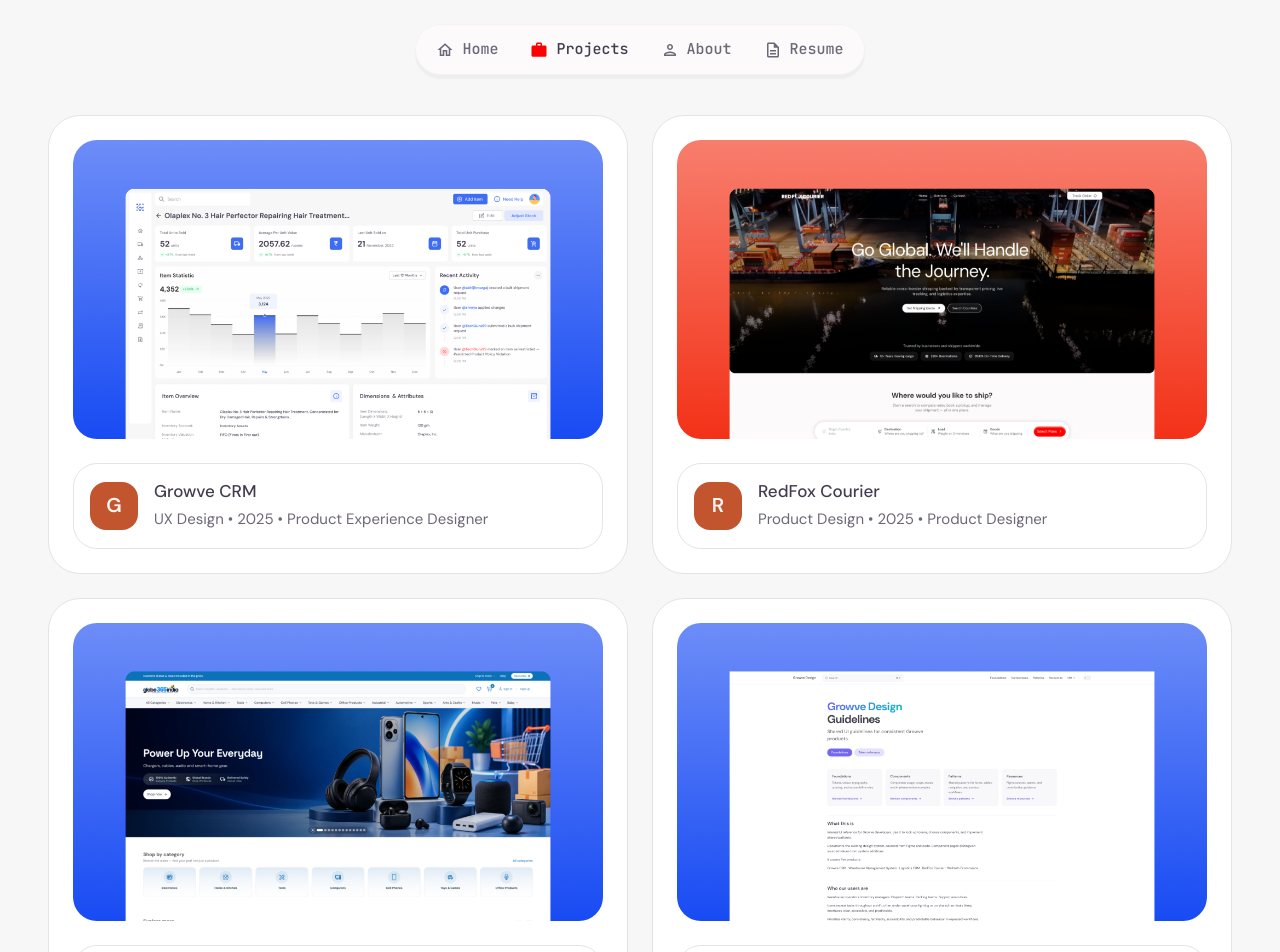
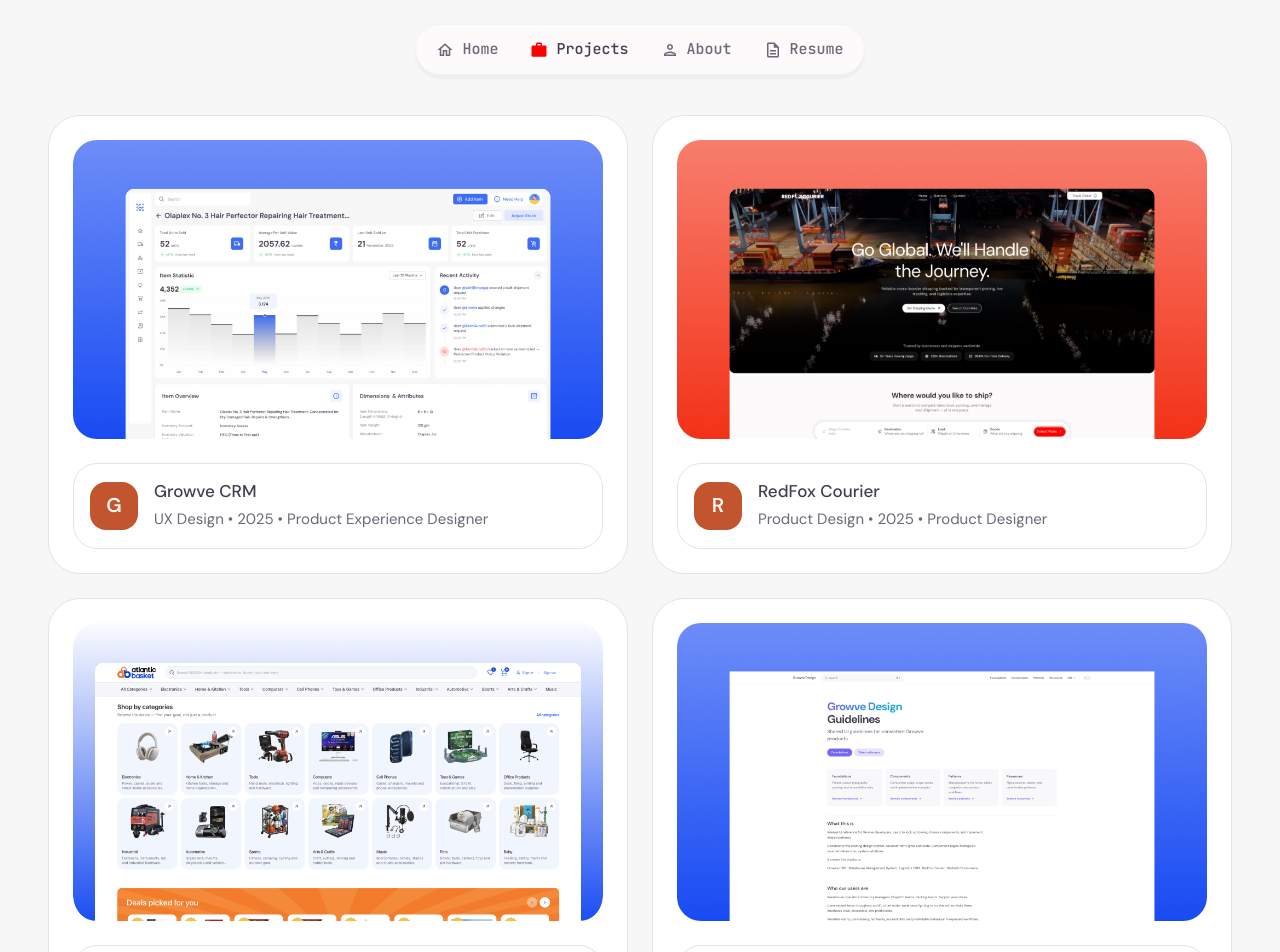
Before and after one commit to Abhayym-duck/My-Work, a Next.js app: page /work in a window 1280 px wide. Shown: the top 952 px of the page. Built offline with nearby package versions, Linux system fonts and the light colour scheme; no server answers.

Commit message:
Use Atlantic Ocean artwork across project previews

```diff
--- a/src/app/(site)/work/page.tsx
+++ b/src/app/(site)/work/page.tsx
@@ -16,7 +16,7 @@ export default function WorkPage() {
   const banners = [
     { src: "/images/projects/banners/growve-crm.png", alt: "Growve CRM dashboard design" },
     { src: "/images/projects/banners/redfox.png", alt: "RedFox Courier website design" },
-    { src: "/images/projects/banners/globe365-india.png", alt: "Globe365 India storefront design" },
+    { src: "/images/projects/banners/atlantic-ocean.png", alt: "Atlantic Ocean e-commerce website preview" },
     { src: "/images/projects/banners/growve-design-system.png", alt: "Growve Design System guidelines" },
   ];
 
--- a/src/components/case-study/AtlanticOceanCaseStudy.tsx
+++ b/src/components/case-study/AtlanticOceanCaseStudy.tsx
@@ -19,7 +19,7 @@ export function AtlanticOceanCaseStudy() {
       <p>Clear product hierarchy and reusable patterns help shoppers scan prices, offers and key details across a broad catalogue, while keeping the journey consistent from discovery through checkout. This gives the business a flexible interface foundation for adding categories without reinventing the shopping experience.</p>
     </section>
     <figure className={s.productImage}>
-      <ZoomableImage src="/images/projects/Atlantic%20ocean.png" alt="Atlantic Ocean e-commerce website overview." width={968} height={560} sizes="(max-width: 600px) calc(100vw - 40px), 560px" preload />
+      <ZoomableImage src="/images/projects/banners/atlantic-ocean.png" alt="Atlantic Ocean e-commerce website overview." width={968} height={560} sizes="(max-width: 600px) calc(100vw - 40px), 560px" preload />
     </figure>
 
     <Chapter title="Overview">
--- a/src/components/home/Hero.tsx
+++ b/src/components/home/Hero.tsx
@@ -37,7 +37,7 @@ export function Hero() {
           {[
             { title: "Growve CRM", category: "CRM", image: "growve-crm", href: "/work/automation-suite", icon: PanelsTopLeft },
             { title: "RedFox Courier", category: "Logistics", image: "redfox", href: "/work/redfox-courier", icon: Truck },
-            { title: "Atlantic Ocean", category: "eCommerce", image: "globe365-india", href: "/work/design-editor", icon: ShoppingCart },
+            { title: "Atlantic Ocean", category: "eCommerce", image: "atlantic-ocean", href: "/work/design-editor", icon: ShoppingCart },
             { title: "Growve Design System", category: "Design System", image: "growve-design-system", href: "/work/onboarding-revamp", icon: Component },
           ].map(({ title, category, image, href, icon: Icon }) => (
             <li key={title}>
--- a/src/data/projects.ts
+++ b/src/data/projects.ts
@@ -86,7 +86,7 @@ export const projects: Project[] = [
     role: "Product Designer",
     tools: [],
     coverImage: {
-      src: "/images/projects/banners/globe365-india.png",
+      src: "/images/projects/banners/atlantic-ocean.png",
       alt: "Atlantic Ocean e-commerce website overview",
       width: 968,
       height: 560,
@@ -101,7 +101,7 @@ export const projects: Project[] = [
       title: "Atlantic Ocean - E-commerce Website Case Study",
       description: "Designing a consistent e-commerce experience across product discovery, listings, product details, cart and checkout.",
       keywords: ["e-commerce", "UI/UX design", "visual design", "responsive design"],
-      ogImage: "/images/projects/banners/globe365-india.png",
+      ogImage: "/images/projects/banners/atlantic-ocean.png",
     },
     featured: true,
     published: true,
```
Also changed, not shown: public/images/projects/banners/atlantic-ocean.png (added).
